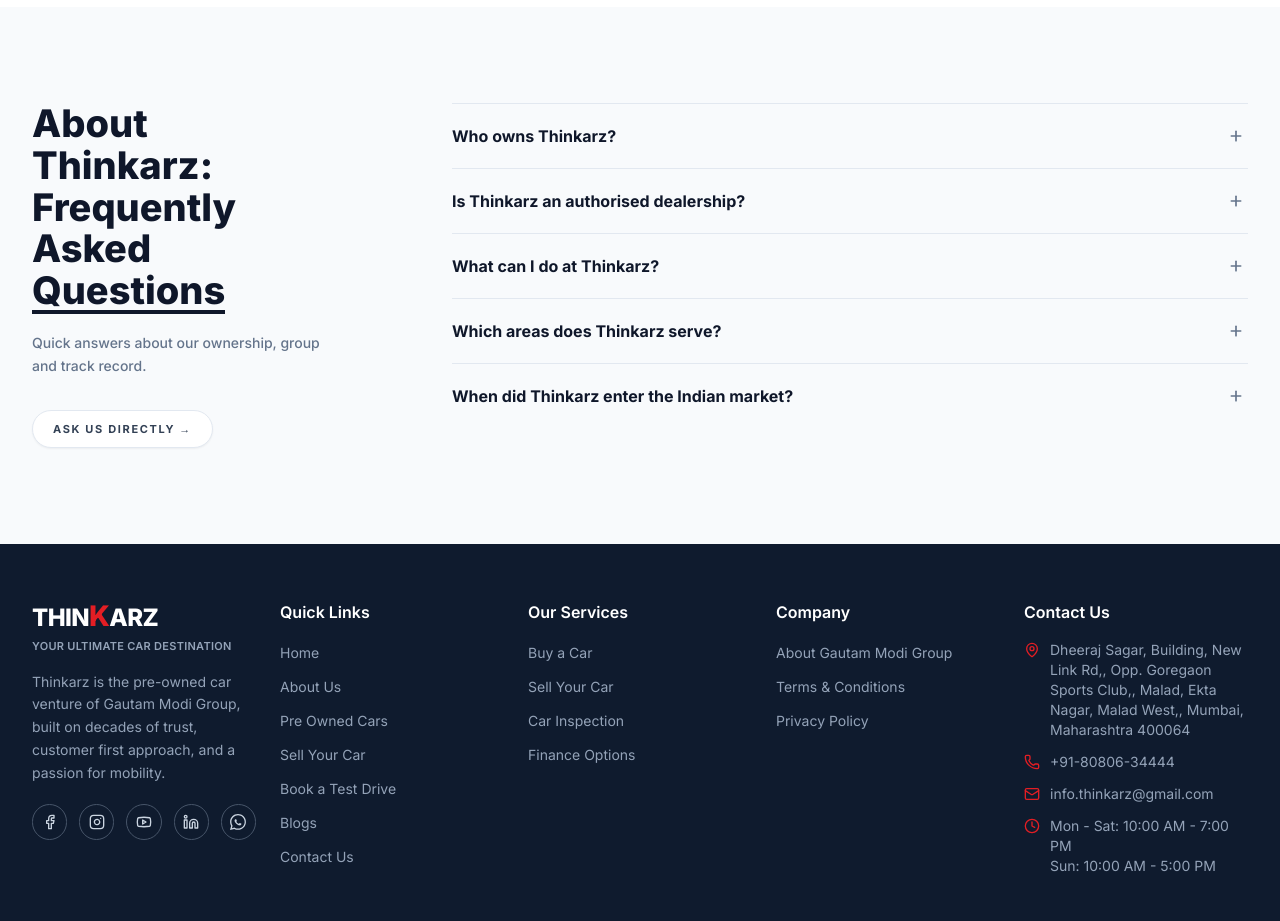
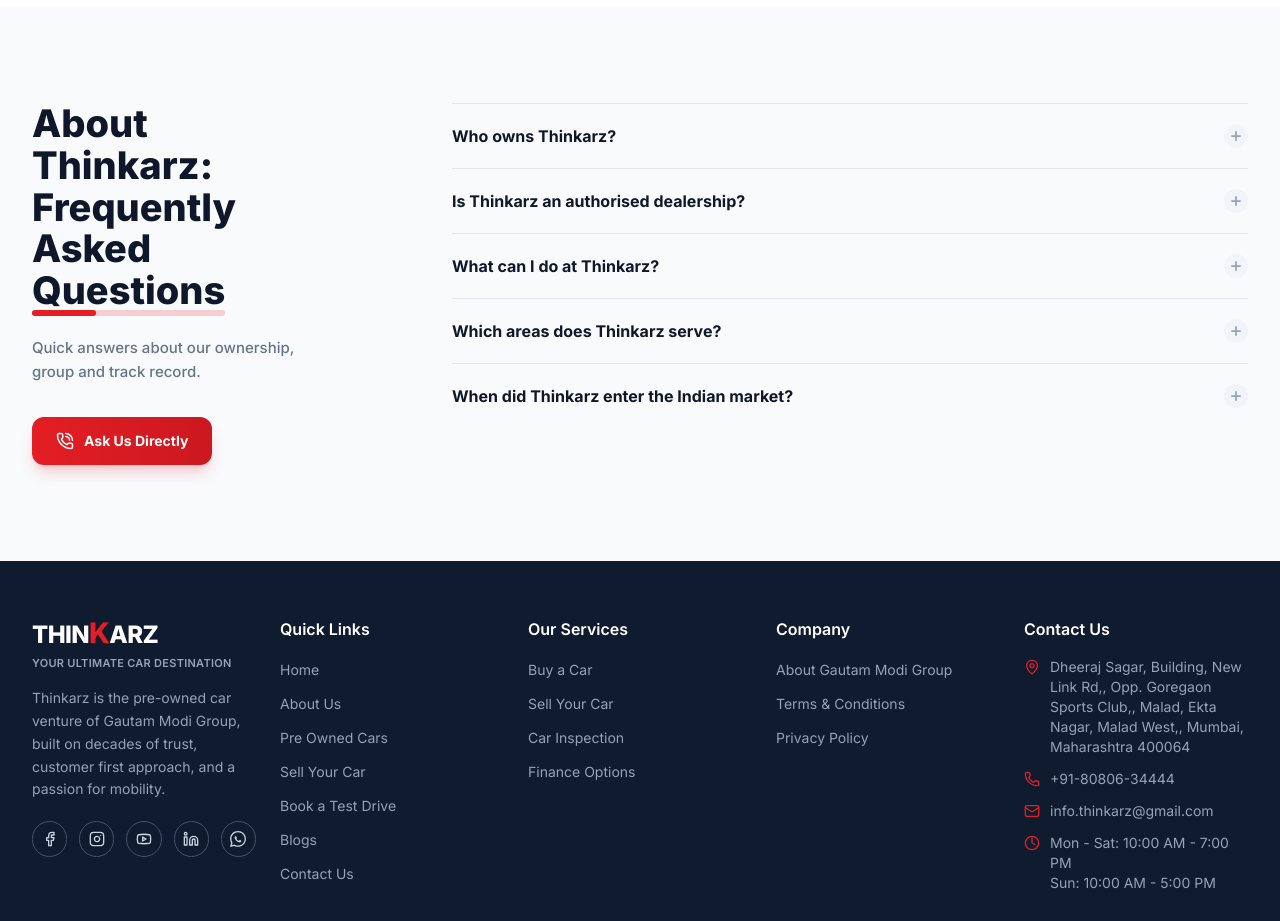
Before and after one commit to prashantjagtap2002/thinkarz, a Next.js app: page /contact-us in a window 1280 px wide. Shown: the part 1760-2681 px from the top of the page. Built offline with nearby package versions, Linux system fonts and the light colour scheme; no server answers.

Commit message:
Improve FAQ section styling

```diff
--- a/app/contact-us/page.tsx
+++ b/app/contact-us/page.tsx
@@ -1,6 +1,6 @@
 import { Suspense } from 'react';
 import Image from 'next/image';
-import { MapPin, Phone, Mail, Clock } from 'lucide-react';
+import { MapPin, Phone, Mail, Clock, PhoneCall } from 'lucide-react';
 import OtpGatedContactForm from '@/components/forms/OtpGatedContactForm';
 import FaqAccordion from '@/components/FaqAccordion';
 import { contactInfo } from '@/lib/content';
@@ -134,19 +134,21 @@ export default function ContactUsPage() {
               <br />
               Frequently Asked
               <br />
-              <span className="relative inline-block">
+              <span className="relative inline-block text-slate-900">
                 Questions
-                <span className="absolute -bottom-0.5 left-0 h-[4px] w-full bg-slate-900" />
+                <span className="absolute -bottom-1 left-0 h-[6px] w-full rounded bg-brand-red/20" />
+                <span className="absolute -bottom-1 left-0 h-[6px] w-1/3 rounded bg-brand-red" />
               </span>
             </h2>
-            <p className="mt-5 text-[14px] leading-relaxed text-slate-500 font-medium">
+            <p className="mt-6 text-[15px] leading-relaxed text-slate-500 font-medium">
               Quick answers about our ownership, group and track record.
             </p>
             <a
               href={`tel:${contactInfo.phone}`}
-              className="mt-8 inline-flex items-center gap-2 rounded-full border border-slate-200 bg-white px-5 py-2.5 text-[11px] font-bold uppercase tracking-[0.15em] text-slate-700 shadow-sm transition-all hover:border-slate-300 hover:shadow-md"
+              className="mt-8 inline-flex items-center gap-2.5 rounded-xl bg-gradient-to-r from-brand-red to-[#cc181f] px-6 py-3.5 text-sm font-bold text-white shadow-lg shadow-brand-red/20 transition-all duration-300 hover:shadow-xl hover:shadow-brand-red/30 hover:-translate-y-0.5 active:translate-y-0"
             >
-              Ask Us Directly →
+              <PhoneCall size={18} />
+              Ask Us Directly
             </a>
           </div>
 
--- a/components/FaqAccordion.tsx
+++ b/components/FaqAccordion.tsx
@@ -21,17 +21,17 @@ function FaqItem({
         type="button"
         onClick={onToggle}
         aria-expanded={isOpen}
-        className="flex w-full items-center justify-between gap-6 py-5 text-left"
+        className={`group flex w-full items-center justify-between gap-6 py-5 text-left ${isOpen ? 'pb-4' : ''}`}
       >
         <span
-          className={`text-[15px] font-bold transition-colors duration-300 sm:text-base text-slate-900 hover:text-slate-700`}
+          className={`text-[15px] sm:text-base font-bold transition-colors duration-300 ${isOpen ? 'text-brand-red' : 'text-slate-900 hover:text-brand-red/80'}`}
         >
           {faq.question}
         </span>
         <span
-          className={`flex h-6 w-6 shrink-0 items-center justify-center transition-all duration-300 text-slate-500`}
+          className={`flex h-6 w-6 shrink-0 items-center justify-center rounded-full transition-all duration-300 ${isOpen ? 'bg-brand-red/10 text-brand-red' : 'text-slate-400 bg-slate-100 group-hover:bg-slate-200'}`}
         >
-          {isOpen ? <X size={16} strokeWidth={2.5} /> : <Plus size={16} strokeWidth={2.5} />}
+          {isOpen ? <X size={14} strokeWidth={3} /> : <Plus size={14} strokeWidth={3} />}
         </span>
       </button>
 
```
